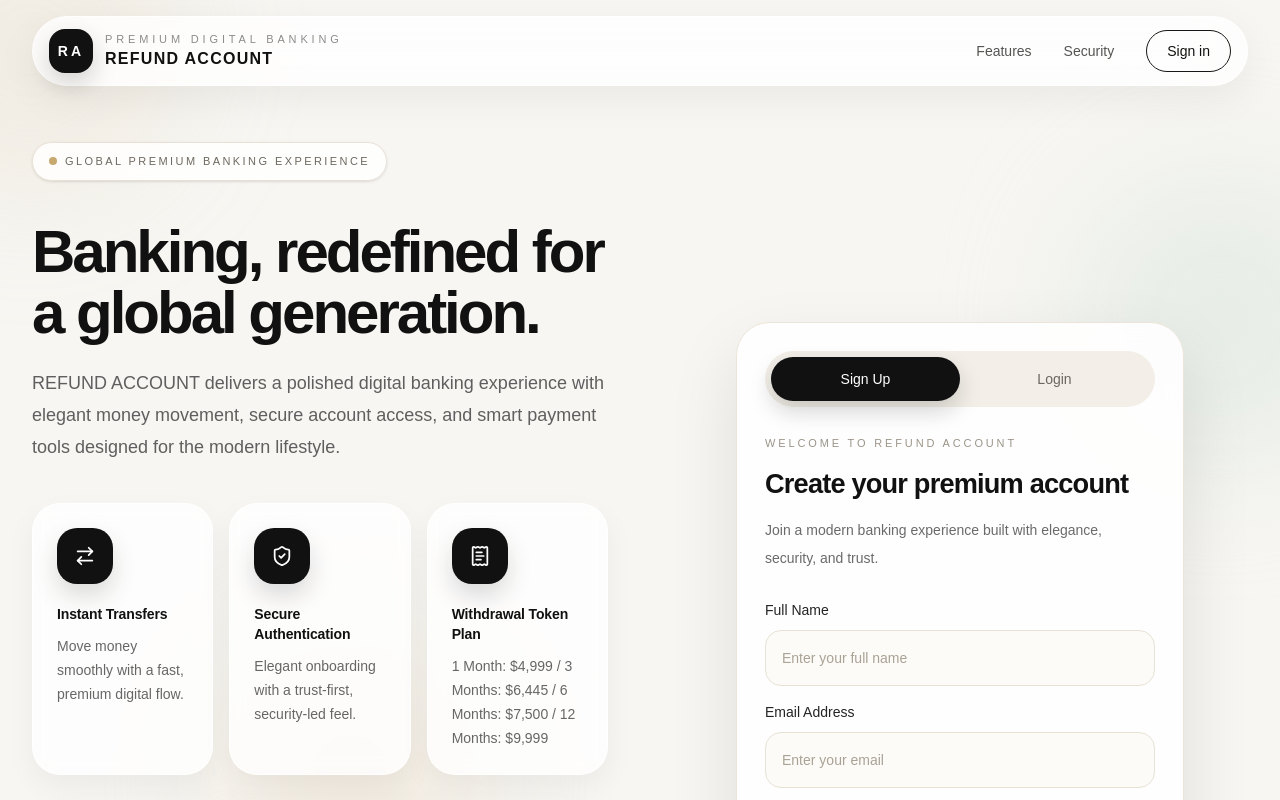
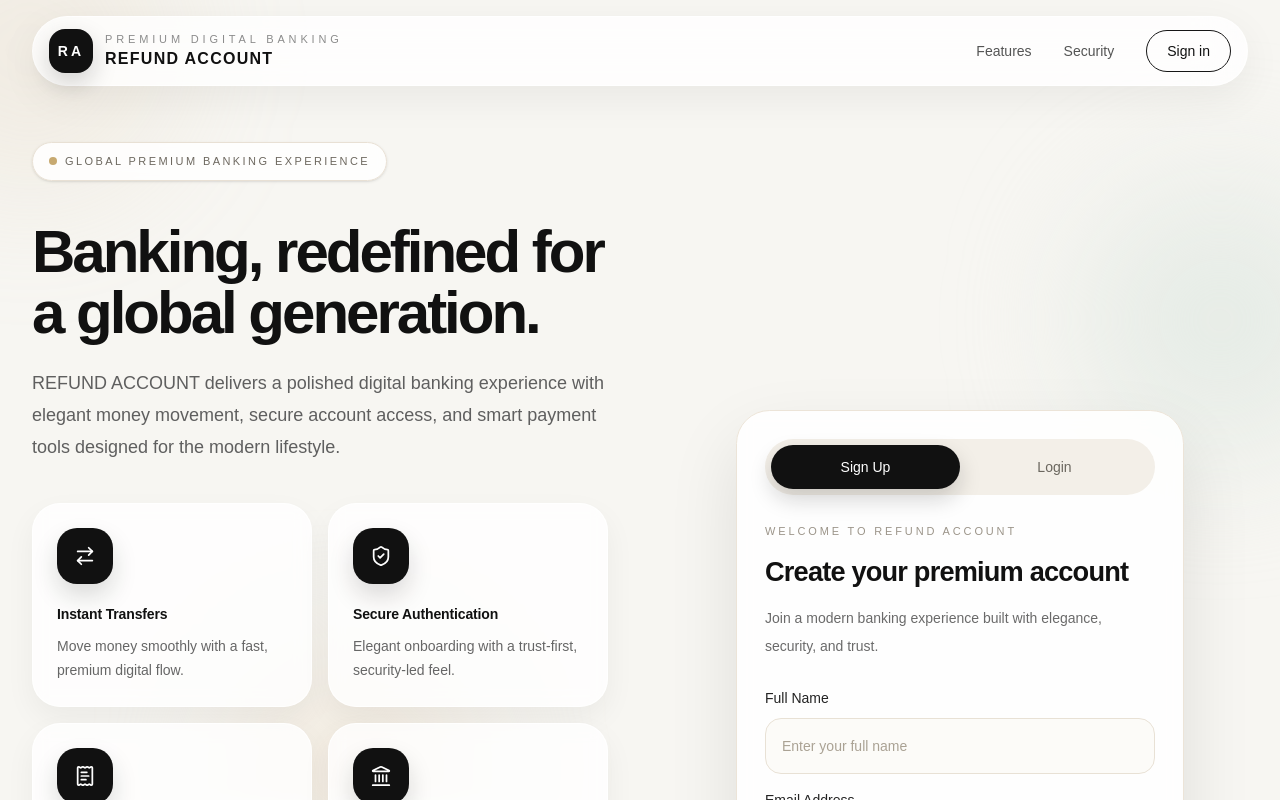
Before and after one commit to Ikechukwu001/Outline, a Next.js app: page / in a window 1280 px wide. Shown: the top 800 px of the page. Built offline with nearby package versions, Linux system fonts and the light colour scheme; no server answers.

Commit message:
Fixed The HeroSection

```diff
--- a/components/sections/HeroSection.js
+++ b/components/sections/HeroSection.js
@@ -1,4 +1,9 @@
-import { ArrowRightLeft, ShieldCheck, ReceiptText } from "lucide-react";
+import {
+  ArrowRightLeft,
+  ShieldCheck,
+  ReceiptText,
+  Landmark,
+} from "lucide-react";
 import FeatureCard from "@/components/ui/FeatureCard";
 
 export default function HeroSection() {
@@ -21,7 +26,7 @@ export default function HeroSection() {
         </p>
       </div>
 
-      <div id="features" className="grid gap-4 sm:grid-cols-3">
+      <div id="features" className="grid gap-4 sm:grid-cols-2">
         <FeatureCard
           icon={ArrowRightLeft}
           title="Instant Transfers"
@@ -37,6 +42,11 @@ export default function HeroSection() {
           icon={ReceiptText}
           title="Withdrawal Token Plan"
           description="1 Month: $4,999 / 3 Months: $6,445 / 6 Months: $7,500 / 12 Months: $9,999"
+        />
+        <FeatureCard
+          icon={Landmark}
+          title="Withdrawal Access"
+          description="Withdrawal starts from 35K upwards with a smooth premium processing experience."
         />
       </div>
 
```
